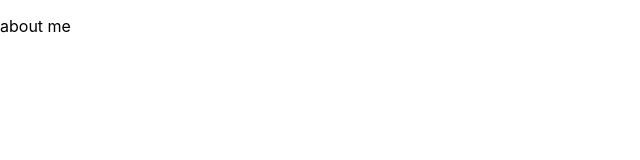
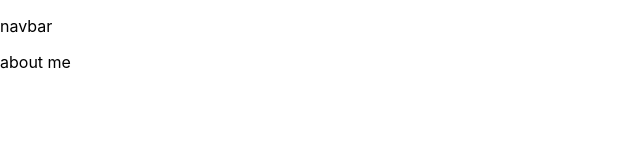
Before and after one commit to jcorcorangithub/react_portfolio, a React (Create React App) app in the folder react_portfolio/: page /navbar in a window 1280 px wide. Shown: the top 160 px of the page, without its empty margins (0-640 px from the left). Built offline with nearby package versions, Linux system fonts and the light colour scheme.

Commit message:
added to app.js

```diff
--- a/react_portfolio/src/App.js
+++ b/react_portfolio/src/App.js
@@ -13,7 +13,11 @@ function App() {
   return (
     <Router>
 
-      {/* <Route exact path ='/aboutme'> */}
+      {/* <Route exact path ='/navbar'> */}
+        <NavBar />
+      {/* </Route> */}
+
+      {/* <Route exact path ='/aboutme'>  */}
         <AboutMe />
       {/* </Route> */}
 
--- a/react_portfolio/src/components/aboutme.js
+++ b/react_portfolio/src/components/aboutme.js
@@ -1,9 +1,9 @@
-import React from 'react';
+// import React from 'react';
 
-function AboutMe(){
+export default function AboutMe(){
     return (
         <p>about me</p>
     );
 }
 
-export default AboutMe;
+// export default AboutMe;
--- a/react_portfolio/src/components/navbar.js
+++ b/react_portfolio/src/components/navbar.js
@@ -1,3 +1,9 @@
+// import React from 'react';
+
 export default function NavBar(){
-    <p>navbar</p>
+    return (
+        <p>navbar</p>
+    );
 }
+
+// export default NavBar;
```
